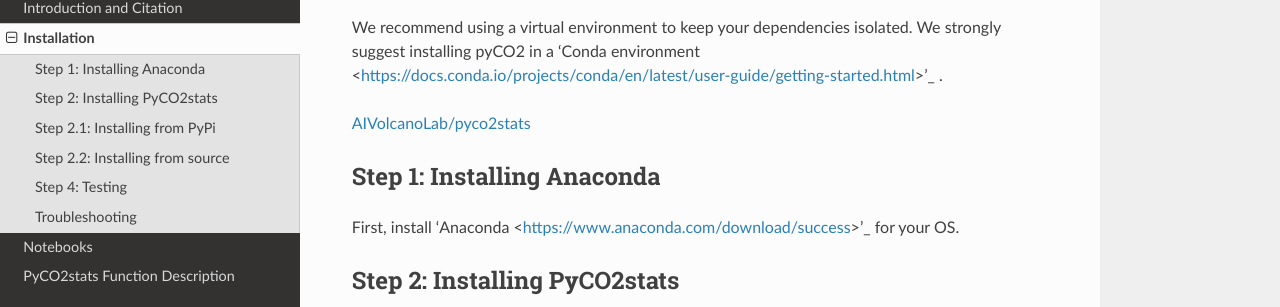
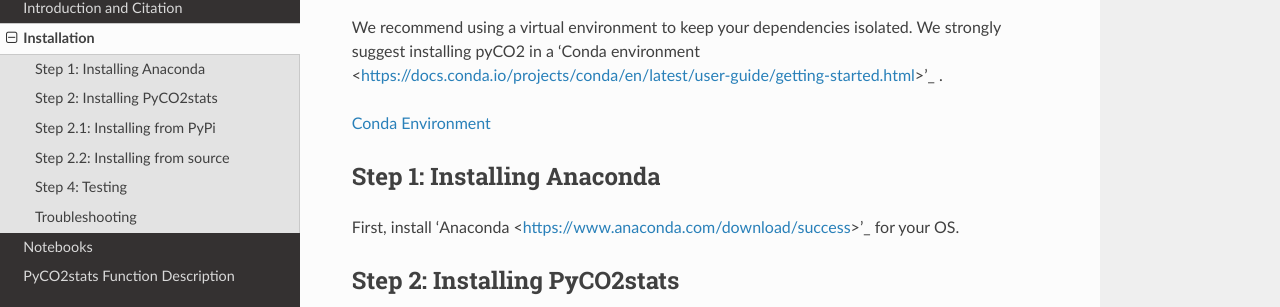
Before and after one commit to AIVolcanoLab/pyco2stats, a Sphinx documentation site: the page built from docs/installation.rst, in a window 1280 px wide and 900 px high. Shown: the part 144-451 px from the top of the window. Built offline with Sphinx 7.4.7 and the Read the Docs theme 3.1.0, drawn with Linux system fonts in a browser that asks for light colours; pages that are not in the unit, such as notebooks, are missing from menus.

Commit message:
Update installation.rst

```diff
--- a/docs/installation.rst
+++ b/docs/installation.rst
@@ -2,7 +2,7 @@
 ============
 We recommend using a virtual environment to keep your dependencies isolated. We strongly suggest installing pyCO2 in a 'Conda environment <https://docs.conda.io/projects/conda/en/latest/user-guide/getting-started.html>'_ .
 
-`AIVolcanoLab/pyco2stats <https://github.com/AIVolcanoLab/pyco2stats>`_
+`Conda Environment <https://docs.conda.io/projects/conda/en/latest/user-guide/getting-started.html>`_
 
 Step 1: Installing Anaconda
 ---------------------------
```
